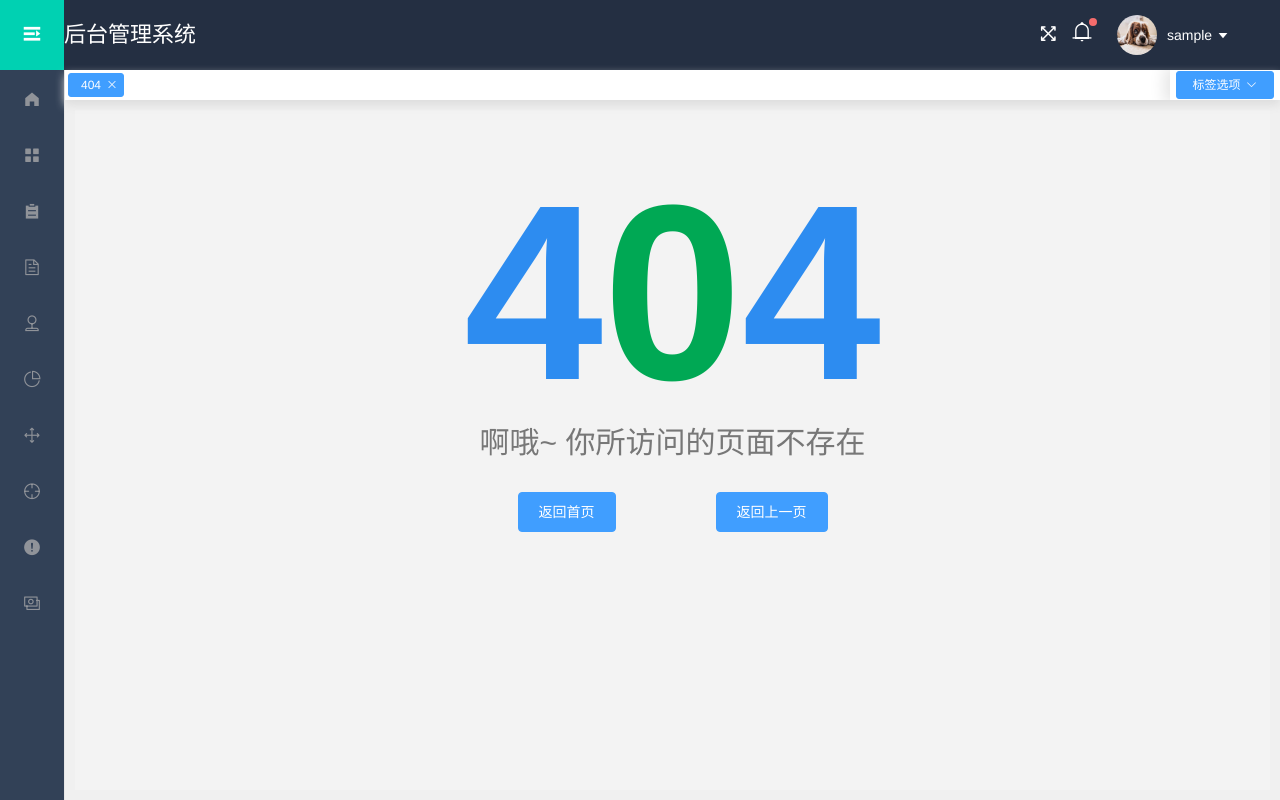
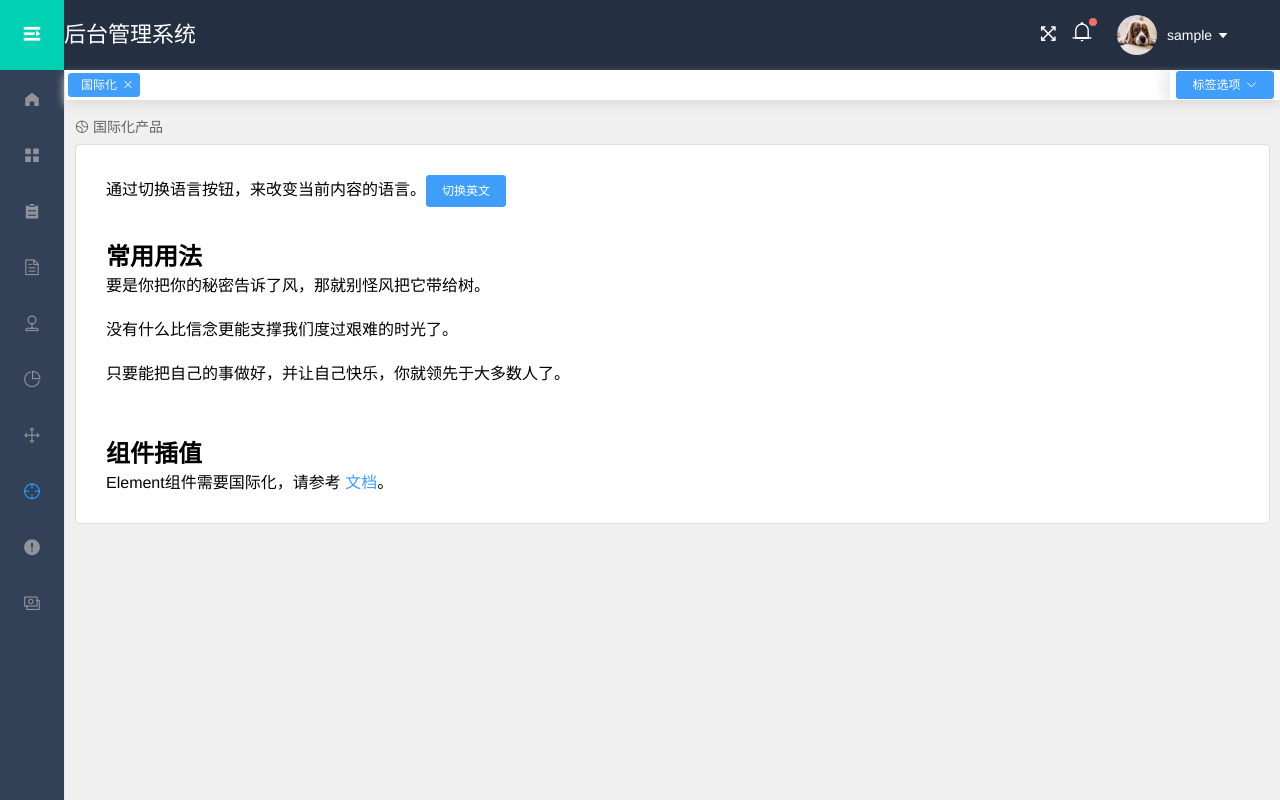
Before and after one commit to root-lucas/vue-admin, a Vue app: page /i18n in a window 1280 px wide. Before the commit this address led to /404. Built offline with nearby package versions, Linux system fonts and the light colour scheme; sample sign-in values are in the browser's storage.

Commit message:
add: internation language switch

```diff
--- a/package.json
+++ b/package.json
@@ -15,6 +15,7 @@
     "mavon-editor": "^2.9.0",
     "vue": "^2.6.11",
     "vue-cropperjs": "^4.1.0",
+    "vue-i18n": "^8.21.0",
     "vue-quill-editor": "^3.0.6",
     "vue-router": "^3.2.0",
     "vue-schart": "^2.0.0",
--- /dev/null
+++ b/src/components/common/i18n.js
@@ -0,0 +1,30 @@
+export const messages = {
+    zh: {
+        i18n: {
+            breadcrumb: '国际化产品',
+            tips: '通过切换语言按钮，来改变当前内容的语言。',
+            btn: '切换英文',
+            title1: '常用用法',
+            p1: '要是你把你的秘密告诉了风，那就别怪风把它带给树。',
+            p2: '没有什么比信念更能支撑我们度过艰难的时光了。',
+            p3: '只要能把自己的事做好，并让自己快乐，你就领先于大多数人了。',
+            title2: '组件插值',
+            info: 'Element组件需要国际化，请参考 {action}。',
+            value: '文档',
+        },
+    },
+    en: {
+        i18n: {
+            breadcrumb: 'International Products',
+            tips: 'Click on the button to change the current language. ',
+            btn: 'Switch Chinese',
+            title1: 'Common usage',
+            p1: 'If you reveal your secrets to the wind you should not blame the wind for  revealing them to the trees.',
+            p2: 'Nothing can help us endure dark times better than our faith. ',
+            p3: "If you can do what you do best and be happy, you're further along in life  than most people.",
+            title2: 'Component interpolation',
+            info: 'The default language of Element is Chinese. If you wish to use another language, please refer to the {action}.',
+            value: 'documentation',
+        },
+    },
+}
--- /dev/null
+++ b/src/components/page/I18n.vue
@@ -0,0 +1,54 @@
+<template>
+    <section class="main">
+        <div class="crumbs">
+            <el-breadcrumb separator="/">
+                <el-breadcrumb-item><i class="el-icon-baseball"></i> {{ $t('i18n.breadcrumb') }}</el-breadcrumb-item>
+            </el-breadcrumb>
+        </div>
+        <div class="container">
+            <span>{{ $t('i18n.tips') }}</span>
+            <el-button type="primary" @click="$i18n.locale = $i18n.locale === 'zh' ? 'en' : 'zh'">{{ $t('i18n.btn') }}</el-button>
+            <div class="list">
+                <h2>{{ $t('i18n.title1') }}</h2>
+                <p>{{ $t('i18n.p1') }}</p>
+                <p>{{ $t('i18n.p2') }}</p>
+                <p>{{ $t('i18n.p3') }}</p>
+            </div>
+            <h2>{{ $t('i18n.title2') }}</h2>
+            <div>
+                <i18n path="i18n.info" tag="p">
+                    <a place="action" href="https://element.eleme.cn/2.0/#/zh-CN/component/i18n">{{ $t('i18n.value') }}</a>
+                </i18n>
+            </div>
+        </div>
+    </section>
+</template>
+
+<script>
+export default {
+    data() {
+        return {}
+    },
+}
+</script>
+
+<style scoped>
+.crumbs {
+    margin: 10px 0;
+}
+.container {
+    padding: 30px;
+    background: #fff;
+    border: 1px solid #ddd;
+    border-radius: 5px;
+}
+.list {
+    padding: 30px 0;
+}
+.list p {
+    margin-bottom: 20px;
+}
+a {
+    color: #409eff;
+}
+</style>
--- a/src/main.js
+++ b/src/main.js
@@ -4,10 +4,18 @@ import router from './router'
 import store from './store'
 import ElementUI from 'element-ui'
 import 'element-ui/lib/theme-chalk/index.css'
+import VueI18n from 'vue-i18n'
+import { messages } from './components/common/i18n';
 
 Vue.config.productionTip = false
 Vue.use(ElementUI, {
     size: 'small',
+})
+
+Vue.use(VueI18n)
+const i18n = new VueI18n({
+    locale: 'zh',
+    messages,
 })
 
 //使用钩子函数对路由进行权限跳转
@@ -23,6 +31,7 @@ router.beforeEach((to, from, next) => {
 
 new Vue({
     router,
+    i18n,
     store,
     render: (h) => h(App),
 }).$mount('#app')
--- a/src/router/index.js
+++ b/src/router/index.js
@@ -73,6 +73,12 @@ const routes = [
                 component: () => import(/* webpackChunkName: "dragdialog" */ '../components/page/DragDialog.vue'),
                 meta: { title: '拖拽弹框' },
             },
+            {
+                // 国际化组件
+                path: '/i18n',
+                component: () => import(/* webpackChunkName: "i18n" */ '../components/page/I18n.vue'),
+                meta: { title: '国际化' },
+            },
         ],
     },
     {
```
Also changed, not shown: 1 other file (tests, documents, lock files or other folders).
